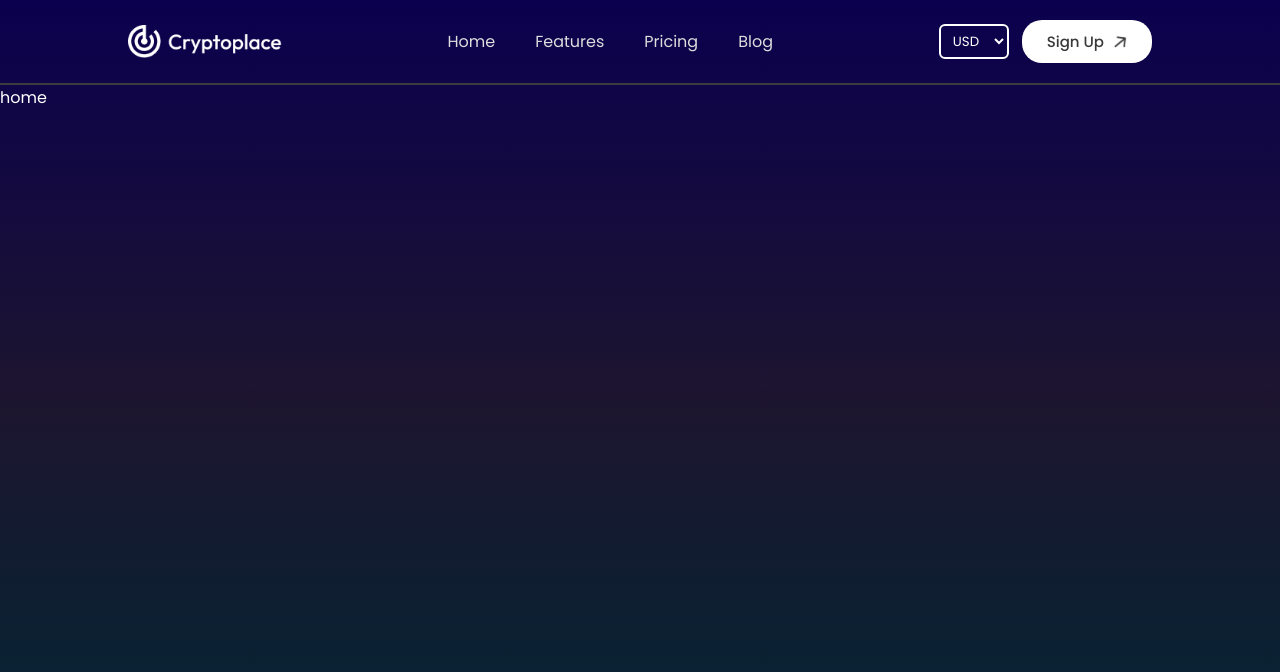
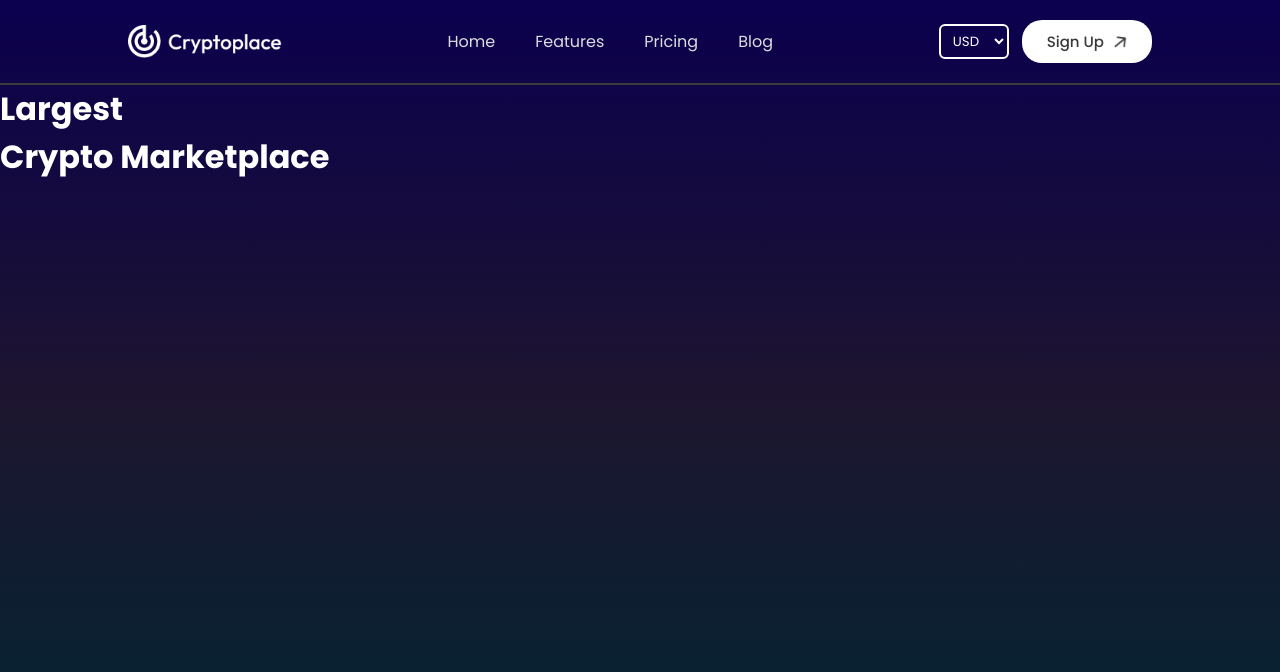
Before and after one commit to Rheno001/cryptotrack, a React (Vite) app: page / in a window 1280 px wide. Shown: the top 672 px of the page. Built offline with nearby package versions, Linux system fonts and the light colour scheme.

Commit message:
working on hero section

```diff
--- a/src/pages/Coin/coin.jsx
+++ b/src/pages/Coin/coin.jsx
@@ -3,7 +3,9 @@
 
 const coin = () => {
   return (
-    <div>coin</div>
+    <div>
+      <h2>coin</h2>
+    </div>
   )
 }
 
--- a/src/pages/Home/home.jsx
+++ b/src/pages/Home/home.jsx
@@ -3,7 +3,11 @@
 
 const home = () => {
   return (
-    <div>home</div>
+    <div className='home'>
+      <div className="hero">
+        <h1>Largest <br /> Crypto Marketplace</h1>
+      </div>
+    </div>
   )
 }
 
```
